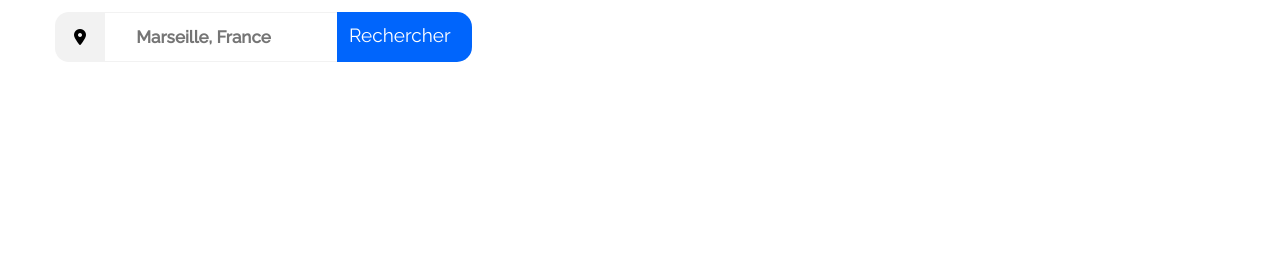
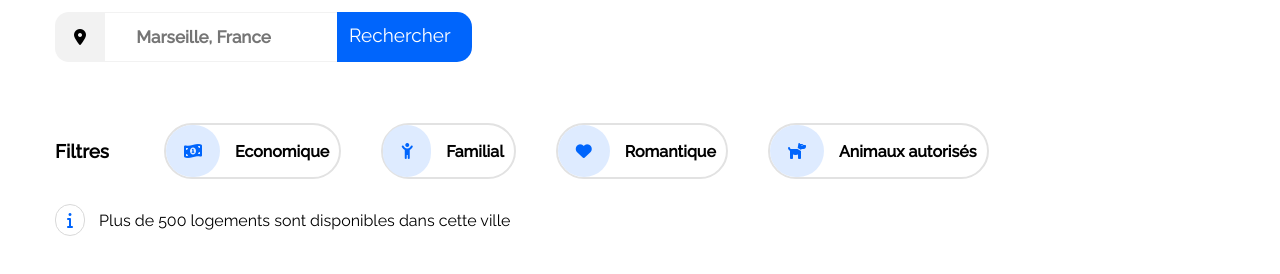
Before and after one commit to filipefwebdev/Site-Web-Booki, a plain HTML site: page index.html in a window 1280 px wide. Shown: the part 166-440 px from the top of the page. Drawn offline with Linux system fonts and the light colour scheme.

Commit message:
Barre de filtre en cours

```diff
--- a/index.html
+++ b/index.html
@@ -53,7 +53,22 @@
                     class="fa-solid fa-magnifying-glass"></i></span>
         </div>
 
+        <!-- Section 3 Filters-Bar -->
 
+        <div class="bar-filters">
+            <h3 class="title-filters">Filtres</h3>
+            <ul class="filters-ul">
+                <li class="icon-filters"><i class="fa-solid fa-money-bill-1-wave"></i>Economique</li>
+                <li class="icon-filters"><i class="fa-solid fa-child-reaching"></i>Familial</li>
+                <li class="icon-filters"><i class="fa-solid fa-heart"></i>Romantique</li>
+                <li class="icon-filters"><i class="fa-solid fa-dog"></i>Animaux autorisés</li>
+
+            </ul>
+        </div>
+        <div class="info">
+            <i class="fas fa-info"></i>
+            <p class="info-contenu">Plus de 500 logements sont disponibles dans cette ville</p>
+        </div>
     </header>
 </body>
 
```
